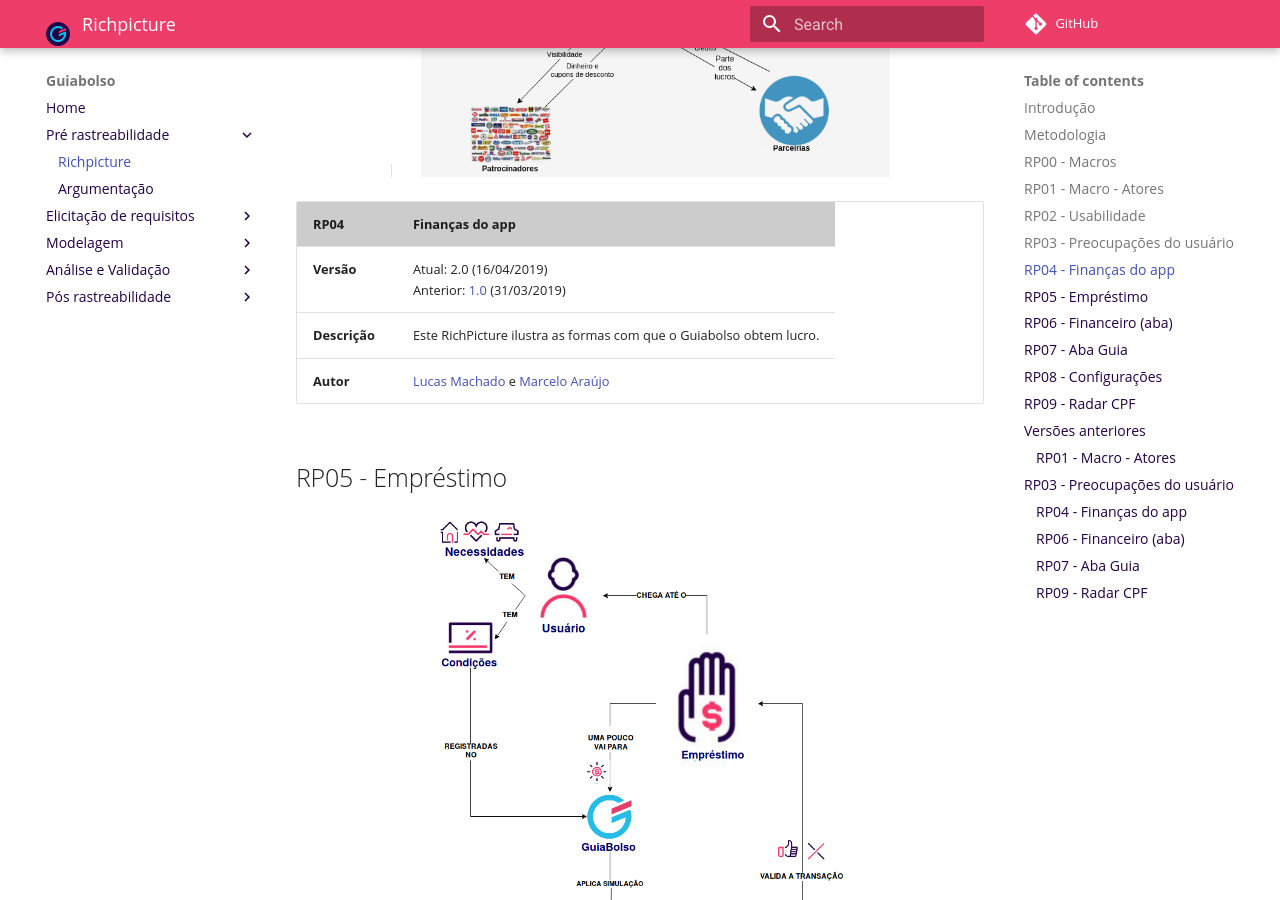
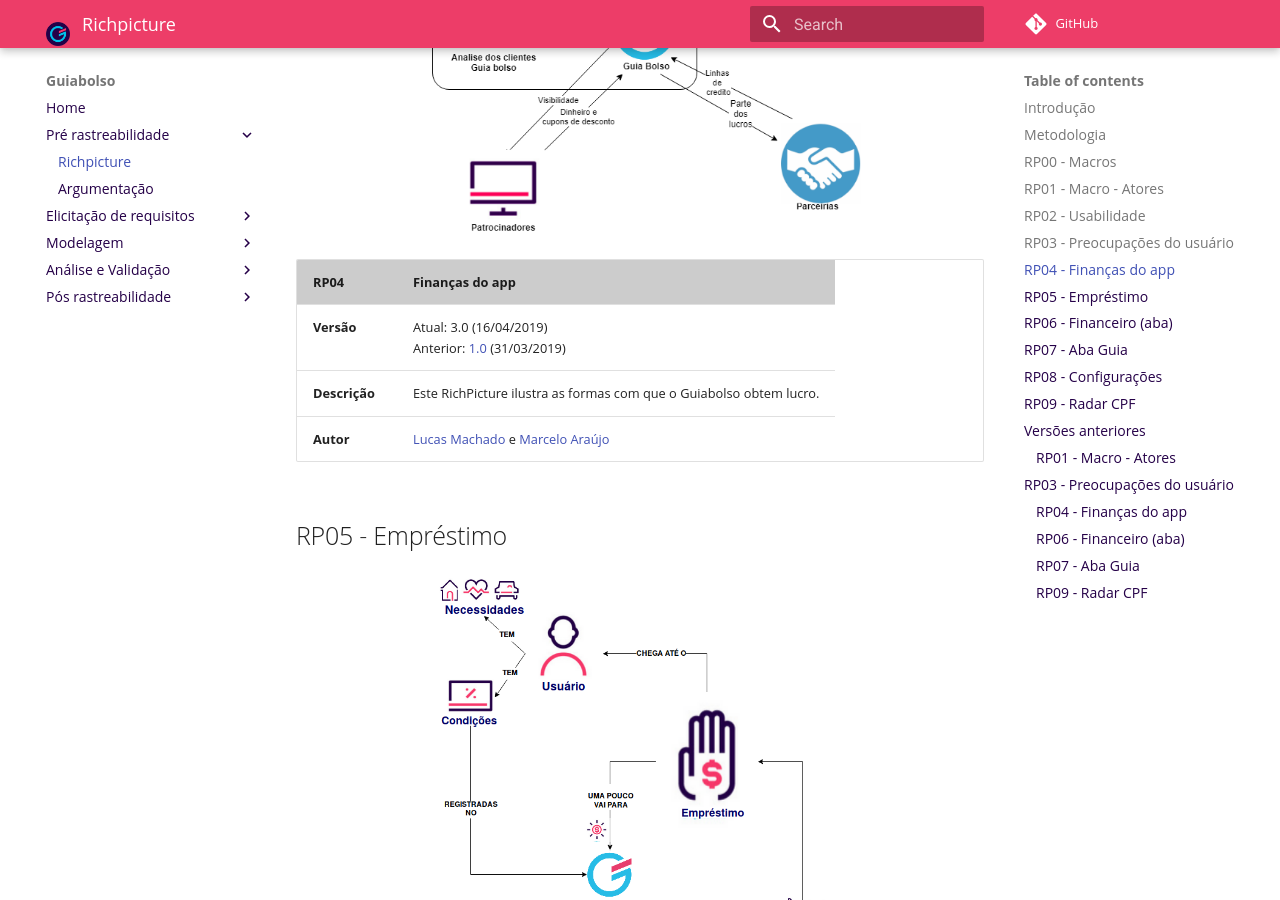
Before and after one commit to fga-disciplinas/2019.1-Guia-Bolso, an MkDocs documentation site: the page built from docs/pre-rastreabilidade/richpicture.md, in a window 1280 px wide and 900 px high, scrolled down 4931 px. Built offline with MkDocs 1.6.1 and Material for MkDocs 9.7.7, drawn with Linux system fonts in a browser that asks for light colours; comment, search, counter and statistics services are not loaded; old or Windows-style settings are respelled for this version of MkDocs.

Commit message:
Passando o richpicture 04 para o padrão

```diff
--- a/docs/pre-rastreabilidade/richpicture.md
+++ b/docs/pre-rastreabilidade/richpicture.md
@@ -60,11 +60,11 @@
 
 ## RP04 - Finanças do app
 
-[ ![RP04](./../img/rich_picture/rich_picture_financas_do_app_2.png) ](./../img/rich_picture/rich_picture_financas_do_app.png)
+[ ![RP04](./../img/rich_picture/rich_picture_financas_do_app_3.png) ](./../img/rich_picture/rich_picture_financas_do_app.png)
 
 | **RP04** | **Finanças do app**  |
 |--|--|
-| **Versão**| Atual: 2.0 (16/04/2019) <br> Anterior: [1.0](#rp04-financas-do-app_1) (31/03/2019) |
+| **Versão**| Atual: 3.0 (16/04/2019) <br> Anterior: [1.0](#rp04-financas-do-app_1) (31/03/2019) |
 | **Descrição** | Este RichPicture ilustra as formas com que o Guiabolso obtem lucro. |
 |**Autor**| [Lucas Machado](https://github.com/lmmLucasMachado)  e [Marcelo Araújo](https://github.com/santosm46) |
 
```
Also changed, not shown: docs/pos-rastreabilidade/forward.md (+0 -2 lines), docs/img/rich_picture/rich_picture_financas_do_app_3.png (added).
